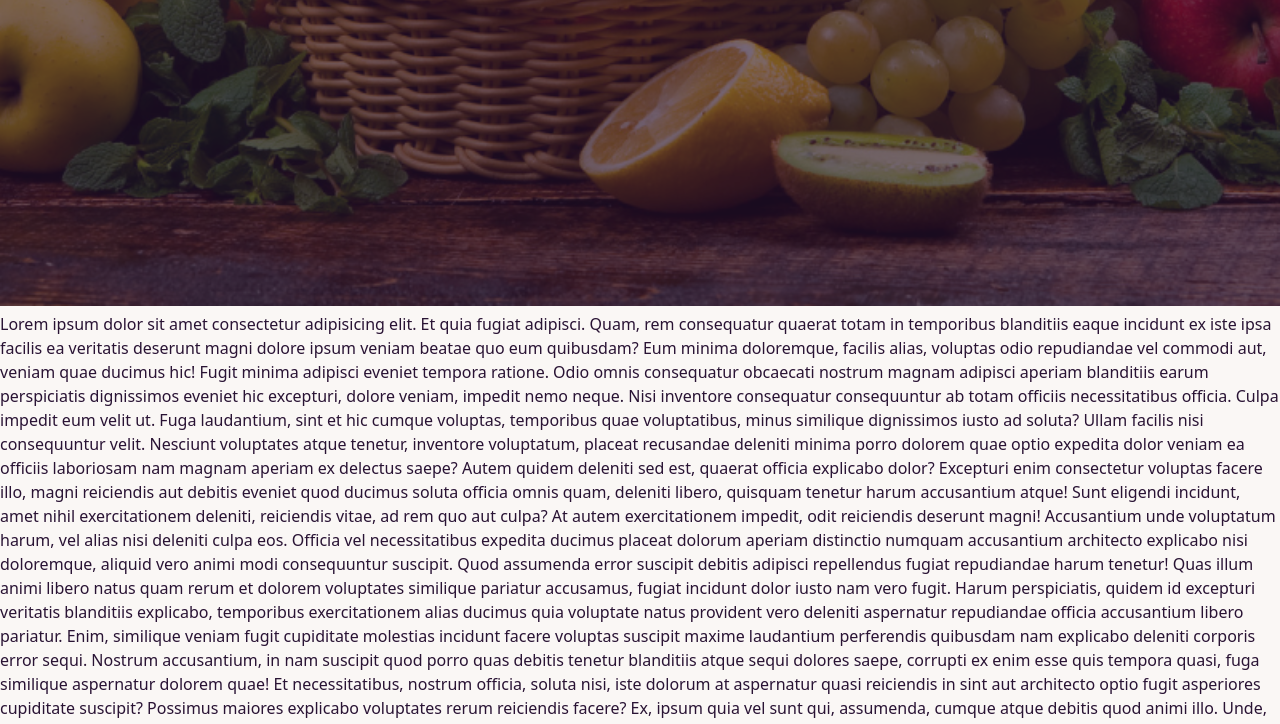
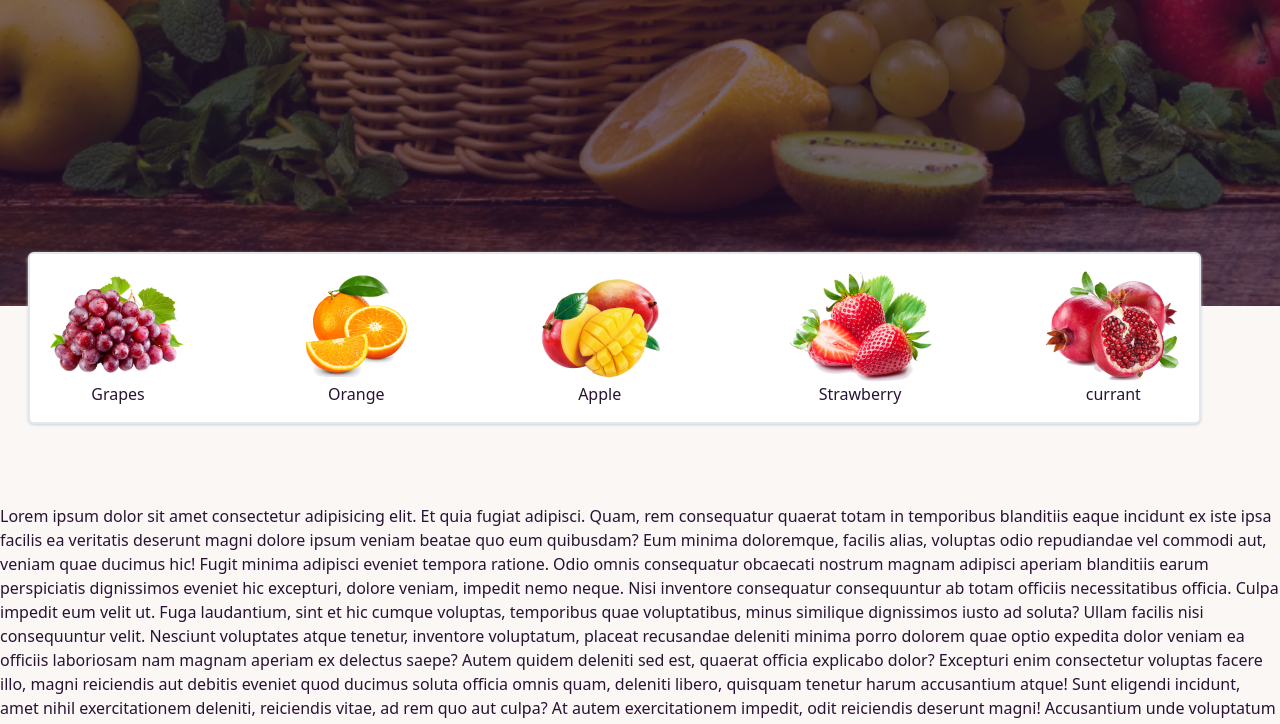
Before and after one commit to kamruzzaman1312/Fruit-Brust, a plain HTML site: page index.html in a window 1280 px wide. Shown: the part 838-1562 px from the top of the page. Drawn offline with nearby package versions, Linux system fonts and the light colour scheme; grey boxes are pictures that could not be loaded.

Commit message:
banner section bonus part added

```diff
--- a/index.html
+++ b/index.html
@@ -80,7 +80,7 @@
     </header>
     <main class="container mx-auto">
         <!-- banner section  -->
-        <section>
+        <section class="relative mb-16 lg:mb-48">
             <div class="carousel w-full">
                 <div id="slide1" class="carousel-item relative w-full">
                     <div class="hero h-full" style="background-image: url('../images/banner1.png')">
@@ -121,6 +121,31 @@
                     </div>
                 </div>
             </div>
+
+            <!-- banner section bonus part -->
+            <div class="hidden bg-white lg::visible absolute left-7 -bottom-28 lg:flex justify-between text-center w-11/12 border-2 rounded-md shadow shadow-slate-300 p-4">
+                <div>
+                    <img src="./images/fruit1.png" alt="">
+                    <p>Grapes</p>
+                </div>
+                <div>
+                    <img src="./images/fruit2.png" alt="">
+                    <p>Orange</p>
+                </div>
+                <div>
+                    <img src="./images/fruit3.png" alt="">
+                    <p>Apple</p>
+                </div>
+                <div>
+                    <img src="./images/fruit4.png" alt="">
+                    <p>Strawberry</p>
+                </div>
+                <div>
+                    <img src="./images/fruit5.png" alt="">
+                    <p>currant</p>
+                </div>
+            </div>
+
         </section>
         <section>
             Lorem ipsum dolor sit amet consectetur adipisicing elit. Et quia fugiat adipisci. Quam, rem consequatur
```
